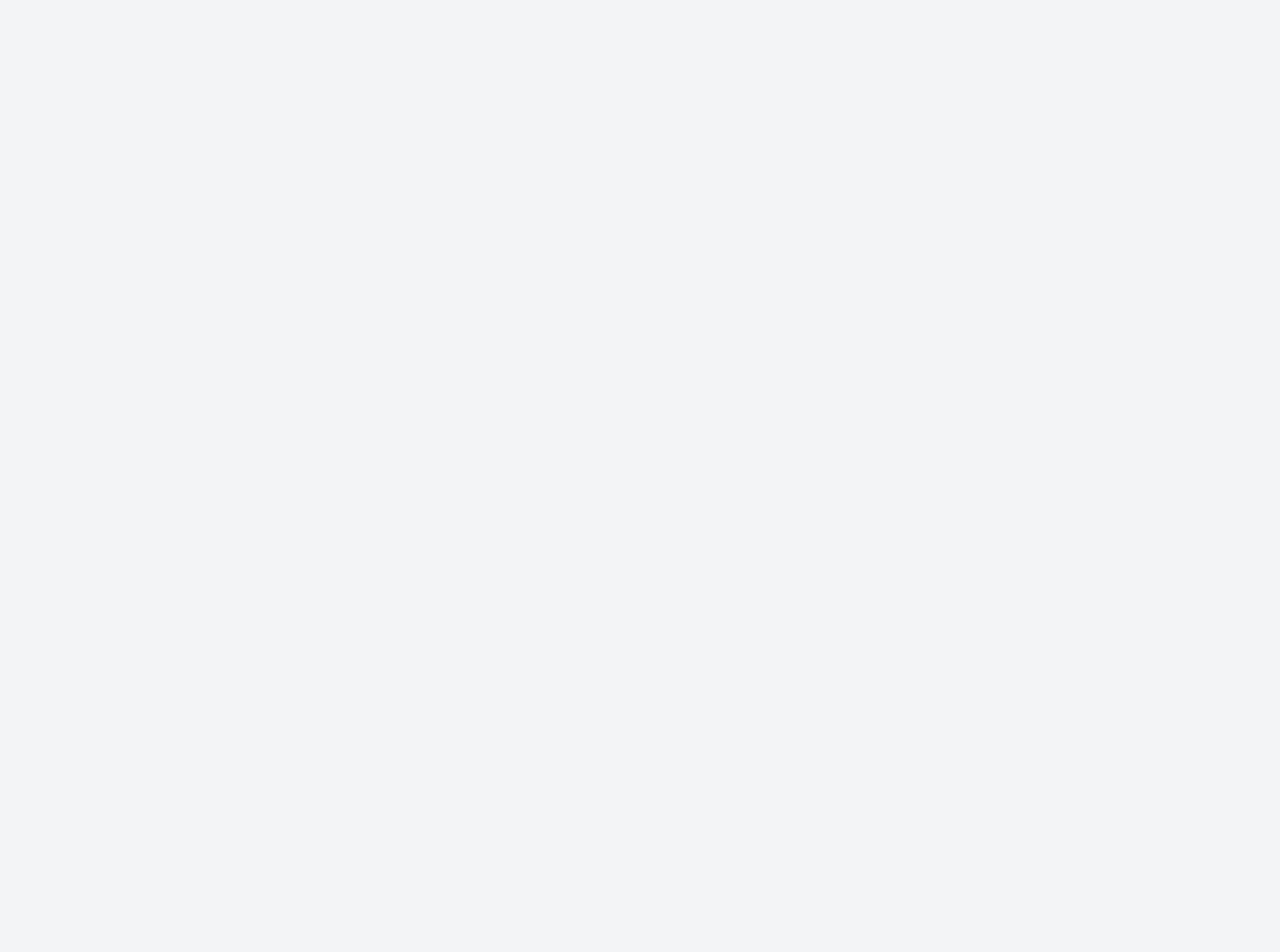
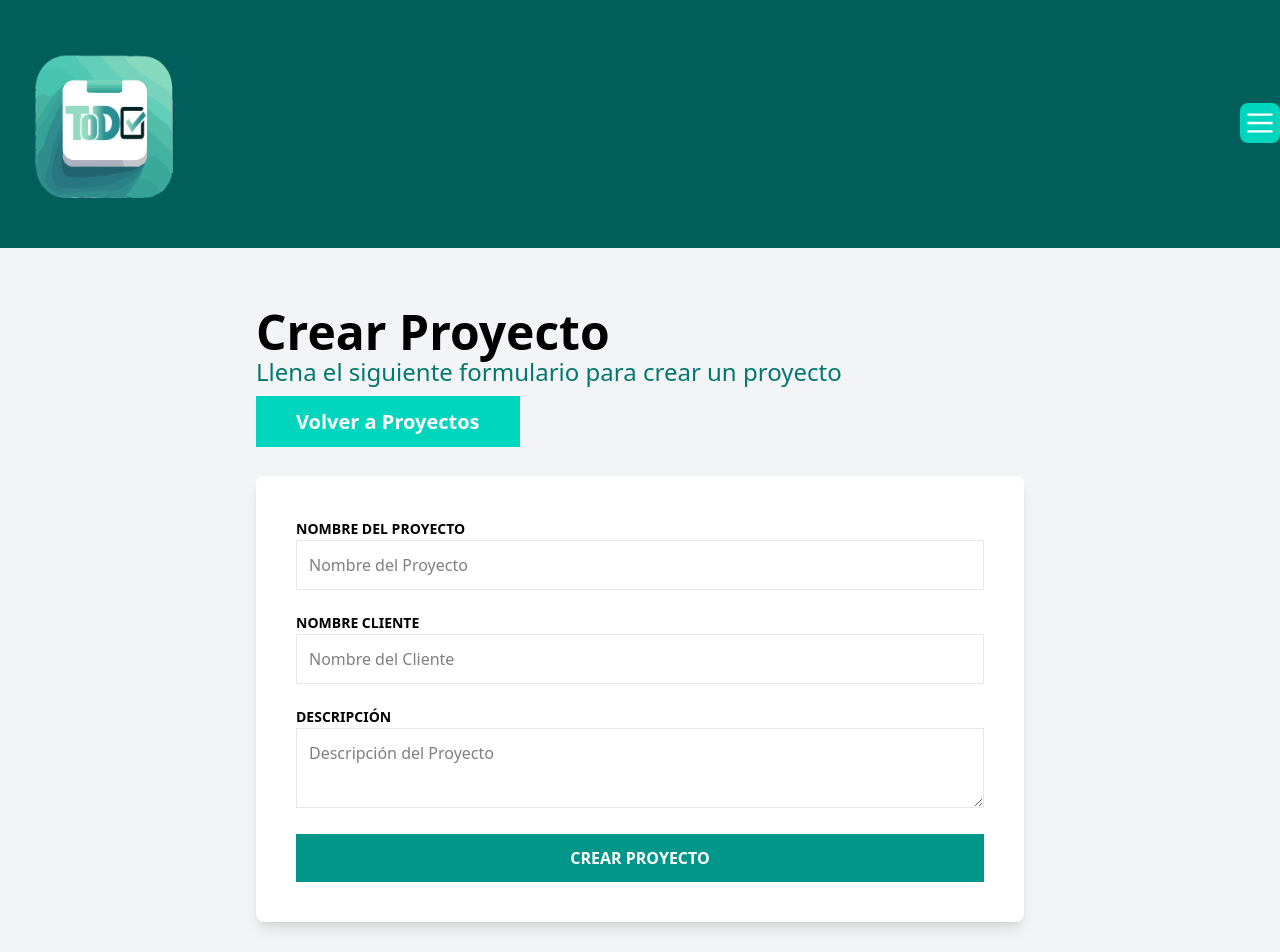
Before and after one commit to Dapros/todtask-frontend, a React (Vite) app: page /projects/create in a window 1280 px wide. Before the commit this address had no page. Shown: the top 952 px of the page. Before the commit the page ends 800 px from the top, so only its background shows below. Built offline with nearby package versions, Linux system fonts and the light colour scheme.

Commit message:
new code

```diff
--- a/package.json
+++ b/package.json
@@ -15,6 +15,7 @@
     "@tailwindcss/vite": "^4.1.0",
     "react": "^19.0.0",
     "react-dom": "^19.0.0",
+    "react-hook-form": "^7.55.0",
     "react-router-dom": "^7.4.1",
     "tailwindcss": "^4.1.0"
   },
--- /dev/null
+++ b/src/components/ErrorMessage.tsx
@@ -0,0 +1,8 @@
+
+export default function ErrorMessage({children}: {children: React.ReactNode}) {
+  return (
+    <div className="text-center my-4 bg-red-100 text-red-600 font-bold p-3 uppercase text-sm">
+      {children}
+    </div>
+  )
+}
--- /dev/null
+++ b/src/components/projects/ProjectForm.tsx
@@ -0,0 +1,82 @@
+import { UseFormRegister, FieldErrors } from "react-hook-form";
+import ErrorMessage from "../ErrorMessage";
+
+
+type ProjectFormProps = {
+  register: UseFormRegister<{
+    initialValues: {
+        projectName: string;
+        clientName: string;
+        description: string;
+    };
+  }>
+  errors: FieldErrors<{
+    initialValues: {
+        projectName: string;
+        clientName: string;
+        description: string;
+    };
+  }>
+}
+
+export default function ProjectForm({register, errors} : ProjectFormProps) {
+  return (
+    <>
+      <div className="mb-5 space-y-3">
+        <label htmlFor="projectName" className="text-sm uppercase font-bold">
+          Nombre del Proyecto
+        </label>
+        <input
+          id="projectName"
+          className="w-full p-3  border border-gray-200"
+          type="text"
+          placeholder="Nombre del Proyecto"
+          {...register("initialValues.projectName", {
+            required: "El Titulo del Proyecto es obligatorio",
+          })}
+        />
+
+        {errors.initialValues?.projectName && (
+          <ErrorMessage>{errors.initialValues.projectName.message}</ErrorMessage>
+        )}
+      </div>
+
+      <div className="mb-5 space-y-3">
+        <label htmlFor="clientName" className="text-sm uppercase font-bold">
+          Nombre Cliente
+        </label>
+        <input
+          id="clientName"
+          className="w-full p-3  border border-gray-200"
+          type="text"
+          placeholder="Nombre del Cliente"
+          {...register("initialValues.clientName", {
+            required: "El Nombre del Cliente es obligatorio",
+          })}
+        />
+
+        {errors.initialValues?.clientName && (
+          <ErrorMessage>{errors.initialValues.clientName.message}</ErrorMessage>
+        )}
+      </div>
+
+      <div className="mb-5 space-y-3">
+        <label htmlFor="description" className="text-sm uppercase font-bold">
+          Descripción
+        </label>
+        <textarea
+          id="description"
+          className="w-full p-3  border border-gray-200 min-h-20"
+          placeholder="Descripción del Proyecto"
+          {...register("initialValues.description", {
+            required: "Una descripción del proyecto es obligatoria"
+          })}
+        />
+
+        {errors.initialValues?.description && (
+          <ErrorMessage>{errors.initialValues.description.message}</ErrorMessage>
+        )}
+      </div>
+    </>
+  )
+}
--- a/src/pages/DashboardPage.tsx
+++ b/src/pages/DashboardPage.tsx
@@ -1,9 +1,18 @@
+import { Link } from "react-router-dom"
 
 
 export default function DashboardPage() {
   return (
-    <div>
+    <>
+      <h1 className="text-5xl font-black">Mis Proyectos</h1>
+      <p className="text-2xl font-light text-teal-700">Maneja y administra tus proyectos</p>
 
-    </div>
+      <nav className="my-5">
+        <Link
+          className="bg-teal-400 hover:bg-teal-500 px-10 py-3 text-white text-xl font-bold cursor-pointer transition-colors"
+          to='/projects/create'
+        >Nuevo Proyecto</Link>
+      </nav>
+    </>
   )
 }
--- /dev/null
+++ b/src/pages/projects/CreateProjectPage.tsx
@@ -0,0 +1,50 @@
+import { Link } from "react-router-dom";
+import { useForm } from 'react-hook-form'
+import ProjectForm from "@/components/projects/ProjectForm";
+
+export default function CreateProjectPage() {
+
+  const initialValues = {
+    projectName: "",
+    clientName: "",
+    description: ""
+  }
+
+  const { register, handleSubmit, formState: {errors} } = useForm({defaultValues: {initialValues}})
+
+  const handleForm = (data) => {
+    console.log(data)
+  }
+
+  return (
+    <>
+      <div className="max-w-3xl mx-auto">
+        <h1 className="text-5xl font-black">Crear Proyecto</h1>
+        <p className="text-2xl font-light text-teal-700">Llena el siguiente formulario para crear un proyecto</p>
+
+        <nav className="my-5">
+          <Link
+            className="bg-teal-400 hover:bg-teal-500 px-10 py-3 text-white text-xl font-bold cursor-pointer transition-colors"
+            to='/'
+          >Volver a Proyectos</Link>
+        </nav>
+
+        <form
+          className="mt-10 bg-white shadow-lg p-10 rounded-lg"
+          onSubmit={handleSubmit(handleForm)}
+          noValidate
+        >
+          <ProjectForm
+            register={register}
+            errors={errors}
+          />
+          <input
+            type="submit"
+            value='Crear proyecto'
+            className="bg-teal-600 hover:bg-teal-700 w-full p-3 text-white uppercase font-bold cursor-pointer transition-colors"
+          />
+        </form>
+      </div>
+    </>
+  )
+}
--- a/src/router.tsx
+++ b/src/router.tsx
@@ -1,6 +1,7 @@
 import { BrowserRouter, Routes, Route } from 'react-router-dom'
 import AppLayout from './layouts/AppLayout'
 import DashboardPage from '@/pages/DashboardPage'
+import CreateProjectPage from './pages/projects/CreateProjectPage'
 
 export default function Router() {
   return (
@@ -8,6 +9,7 @@
       <Routes>
         <Route element={<AppLayout />}>
           <Route path='/' element={<DashboardPage />} index />
+          <Route path='/projects/create' element={<CreateProjectPage />} />
 
         </Route>
       </Routes>
```
Also changed, not shown: 2 other files (tests, documents, lock files or other folders).
